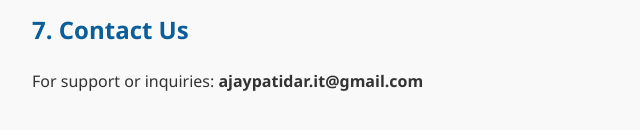
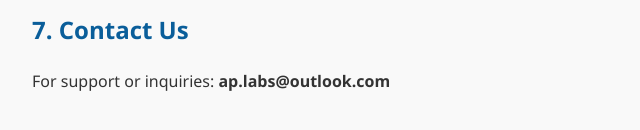
Before and after one commit to Ajay-patidar0/SOS-app-privacy-policy, a plain HTML site: page index.html in a window 1280 px wide. Shown: the part 2543-2673 px from the top of the page, 208-848 px from the left. Drawn offline with Linux system fonts and the light colour scheme.

Commit message:
email id updated

```diff
--- a/index.html
+++ b/index.html
@@ -104,7 +104,7 @@
     <p>This agreement is governed by and construed in accordance with the laws of India. Disputes, if any, shall be subject to the jurisdiction of the courts in Mandsaur, India.</p>
 
     <h2>7. Contact Us</h2>
-    <p>For support or inquiries: <strong>ajaypatidar.it@gmail.com</strong></p>
+    <p>For support or inquiries: <strong>ap.labs@outlook.com</strong></p>
 
 </body>
 </html>
```
